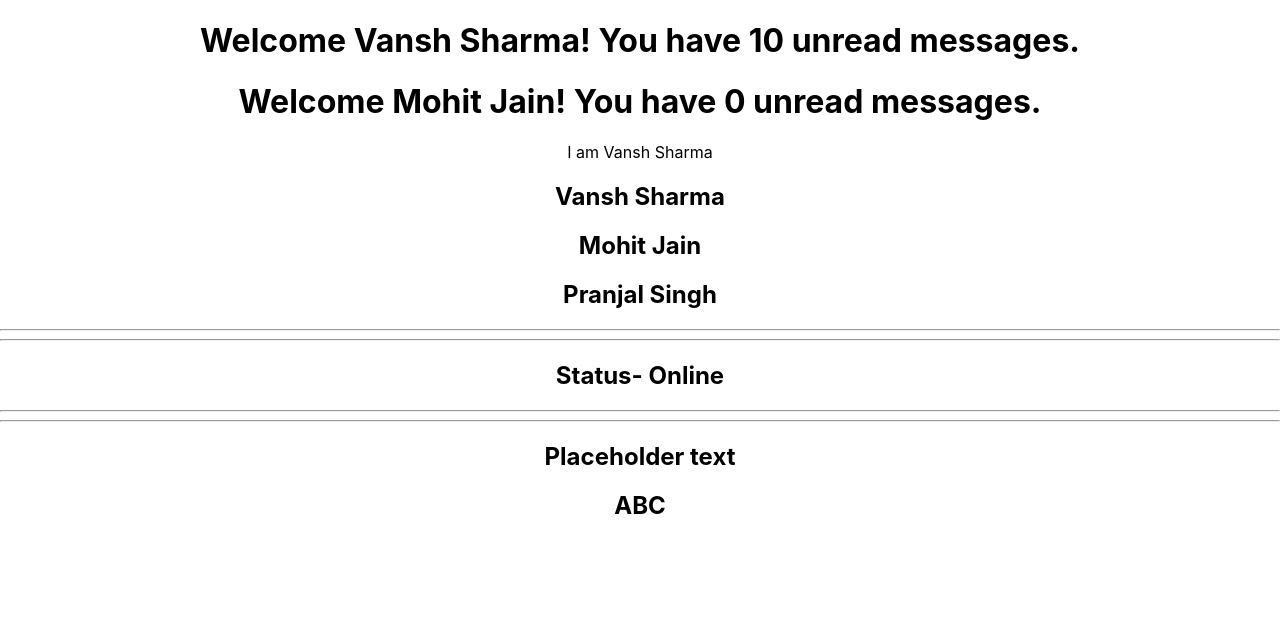
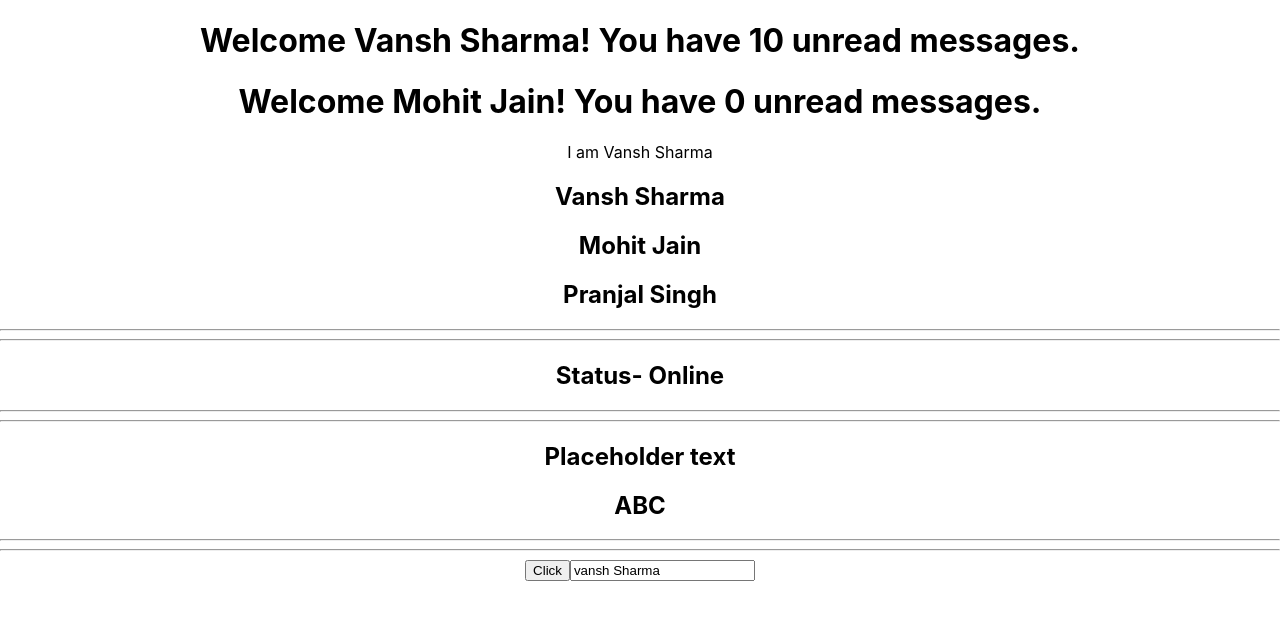
Before and after one commit to VanshSh/react-typescript-demo, a React (Create React App) app: page / in a window 1280 px wide. Shown: the top 620 px of the page. Built offline with nearby package versions, Linux system fonts and the light colour scheme.

Commit message:
Rect events

```diff
--- a/src/App.tsx
+++ b/src/App.tsx
@@ -1,6 +1,8 @@
 import './App.css'
+import Button from './components/Button'
 import Greet from './components/Greet'
 import Heading from './components/Heading'
+import Input from './components/Input'
 import Oscar from './components/Oscar'
 import Person from './components/Person'
 import PersonList from './components/PersonList'
@@ -46,6 +48,17 @@
                 <Oscar>
                     <Heading>ABC</Heading>
                 </Oscar>
+                <hr />
+                <hr />
+                <Button
+                    handleClick={(event, id) =>
+                        console.log('Button clicked', event, id)
+                    }
+                />
+                <Input
+                    value='vansh Sharma'
+                    handleChange={(event) => console.log(event)}
+                />
             </div>
         </>
     )
--- /dev/null
+++ b/src/components/Button.tsx
@@ -0,0 +1,15 @@
+import React from 'react'
+
+type ButtonProps = {
+    handleClick: (
+        event: React.MouseEvent<HTMLButtonElement>,
+        id: number
+    ) => void
+}
+const Button = (props: ButtonProps) => {
+    return (
+        <button onClick={(event) => props.handleClick(event, 1)}>Click</button>
+    )
+}
+
+export default Button
--- /dev/null
+++ b/src/components/Input.tsx
@@ -0,0 +1,13 @@
+import React from 'react'
+type InputProps = {
+    value: string
+    handleChange: (event: React.ChangeEvent<HTMLInputElement>) => void
+}
+
+const Input = (props: InputProps) => {
+    return (
+        <input type='text' value={props.value} onChange={props.handleChange} />
+    )
+}
+
+export default Input
--- a/src/components/PersonList.tsx
+++ b/src/components/PersonList.tsx
@@ -10,7 +10,7 @@
         <div>
             {props.names.map((name, index) => {
                 return (
-                    <h2>
+                    <h2 key={index}>
                         {name.firstName} {name.lastName}
                     </h2>
                 )
```
